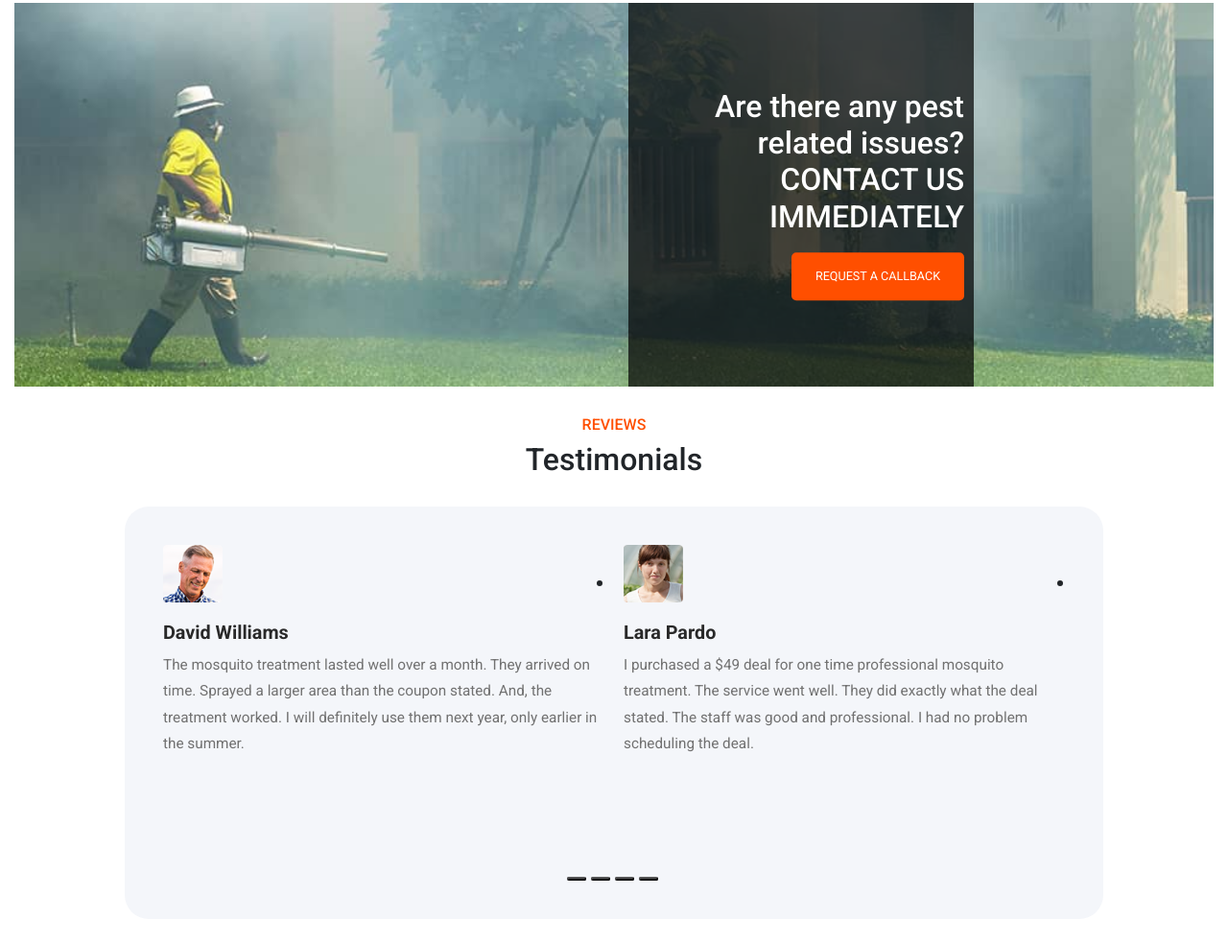
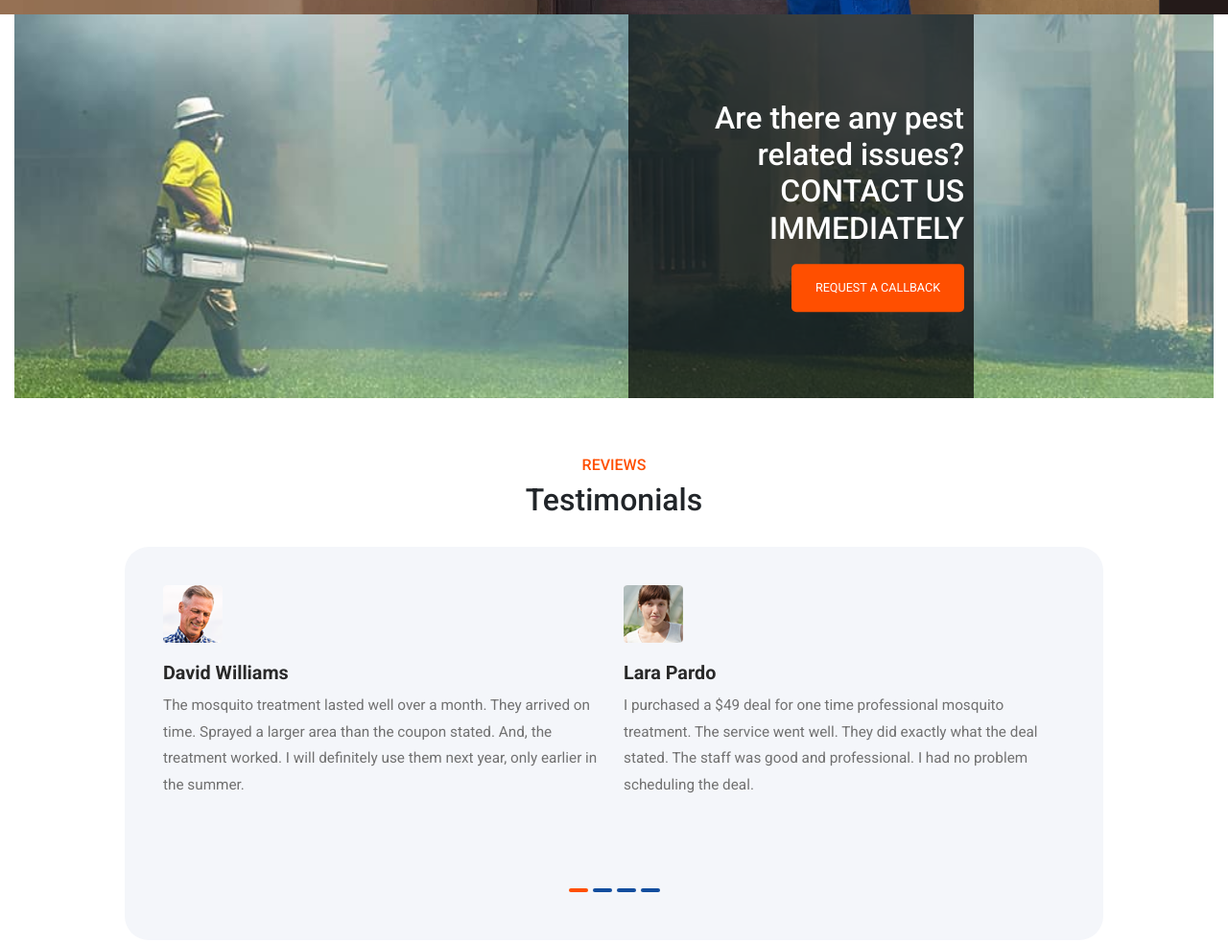
Before and after one commit to pixelPerfectTech/Tiam, a website: page index.html in a window 1280 px wide. Shown: the part 613-1596 px from the top of the page at 96% size. Drawn offline with nearby package versions, Linux system fonts and the light colour scheme.

Commit message:
add final touches to 'reviews section', conflict with bootstrap carousel

```diff
--- a/css/style.css
+++ b/css/style.css
@@ -3,6 +3,8 @@
 * {
     margin: 0;
     padding: 0;
+    border: none;
+    list-style: none;
     box-sizing: border-box;
 }
 
@@ -98,7 +100,9 @@ button.callback:hover {
 
 
 /* Testimonials starts */
-
+.reviews {
+    margin-top: 30px;
+}
 .reviews header {
     text-align: center;
     padding-top: 30px;
@@ -111,7 +115,7 @@ button.callback:hover {
 .reviews header h6 {
     color: #FF4F00;
 }
-.carousel {
+.testimonial-slider {
     width: 100%;
     padding: 20px;
     margin-bottom: 30px;
@@ -119,7 +123,7 @@ button.callback:hover {
     border-radius: 20px;
     background-color: #f4f6fa;
 }
-.carousel .slide img {
+.testimonial-slider .slide img {
     height: 60px;
     width: 380px;
     margin-bottom: 20px;
@@ -131,6 +135,7 @@ button.callback:hover {
 }
 p.light-text {
     color: #717171;
+    line-height: 1.5;
     font-size: .85em;
 }
 .track-container {
@@ -140,7 +145,7 @@ p.light-text {
 }
 .track {
     width: 100%;
-    height: 250px;
+    height: 230px;
     position: relative;
 }
 li.slide {
@@ -154,7 +159,7 @@ li.slide {
     display: flex;
     justify-content: center;
     align-items: center;
-    margin-top: 10px;
+    margin-bottom: 10px;
 }
 .button {
     width: 20px;
@@ -176,7 +181,7 @@ button.clone {
 
 /* tablet viewport */
 @media screen and (min-width: 768px) {
-    .carousel {
+    .testimonial-slider {
         max-width: 760px;
         margin: 0 auto;
         margin-bottom: 50px;
@@ -197,12 +202,9 @@ button.clone {
 
 /* desktop viewport */
 @media screen and (min-width: 1024px) {
-    .carousel {
+    .testimonial-slider {
         max-width: 1020px;
         padding: 40px 30px;
-    }
-    .track {
-        height: 320px;
     }
     p.light-text {
         line-height: 1.8;
--- a/index.html
+++ b/index.html
@@ -81,11 +81,11 @@
                     <h6>REVIEWS</h6>
                     <h2 class="testimonial">Testimonials</h2>
                 </header>
-                <div class="carousel">
+                <div class="testimonial-slider">
                     <div class="track-container">
                         <ul class="track" style="transition: 400ms all ease-in-out;">
                             <li class="slide current">
-                                <img src="Tiam\assets\images\mt-2048-testim-img1.png" alt="">
+                                <img src="./assets/images/mt-2048-testim-img1.png" alt="">
                                 <h5>David Williams</h5>
                                 <p class="light-text">
                                     The mosquito treatment lasted well over a month. They arrived on time. Sprayed a
@@ -96,7 +96,7 @@
                                 </p>
                             </li>
                             <li class="slide">
-                                <img src="Tiam\assets\images\mt-2048-testim-img2.png" alt="">
+                                <img src="./assets/images/mt-2048-testim-img2.png" alt="">
                                 <h5>Lara Pardo</h5>
                                 <p class="light-text">
                                     I purchased a $49 deal for one time professional mosquito treatment. The service
@@ -108,7 +108,7 @@
                                 </p>
                             </li>
                             <li class="slide">
-                                <img src="Tiam\assets\images\mt-2048-testim-img3.png" alt="">
+                                <img src="./assets/images/mt-2048-testim-img3.png" alt="">
                                 <h5>Amie Drake</h5>
                                 <p class="light-text">
                                     Shawn came to my home for my annual termite inspection. He answered all my questions
@@ -119,7 +119,7 @@
                                 </p>
                             </li>
                             <li class="slide">
-                                <img src="Tiam\assets\images\mt-2048-testim-img4.png" alt="">
+                                <img src="./assets/images/mt-2048-testim-img4.png" alt="">
                                 <h5>Mike Woods</h5>
                                 <p class="light-text">
                                     They were great. They have late hours scheduling, which is great for my work
@@ -130,7 +130,7 @@
                                 </p>
                             </li>
                             <li class="slide clone">
-                                <img src="Tiam\assets\images\mt-2048-testim-img1.png" alt="">
+                                <img src="./assets/images/mt-2048-testim-img1.png" alt="">
                                 <h5>David Williams</h5>
                                 <p class="light-text">
                                     The mosquito treatment lasted well over a month. They arrived on time. Sprayed a
@@ -176,6 +176,7 @@
     <script src="node_modules/popper.js/dist/umd/popper.min.js"></script>
     <script src="node_modules/bootstrap/dist/js/bootstrap.min.js"></script>
     <script src="js/main.js"></script>
+
 </body>
 
 </html>
--- a/js/main.js
+++ b/js/main.js
@@ -1,5 +1,5 @@
 // Bootstrap Components
-$('.carousel').carousel()
+// $('.carousel').carousel()
 
 const track = document.querySelector('.track')
 const slides = Array.from(track.children)
```
